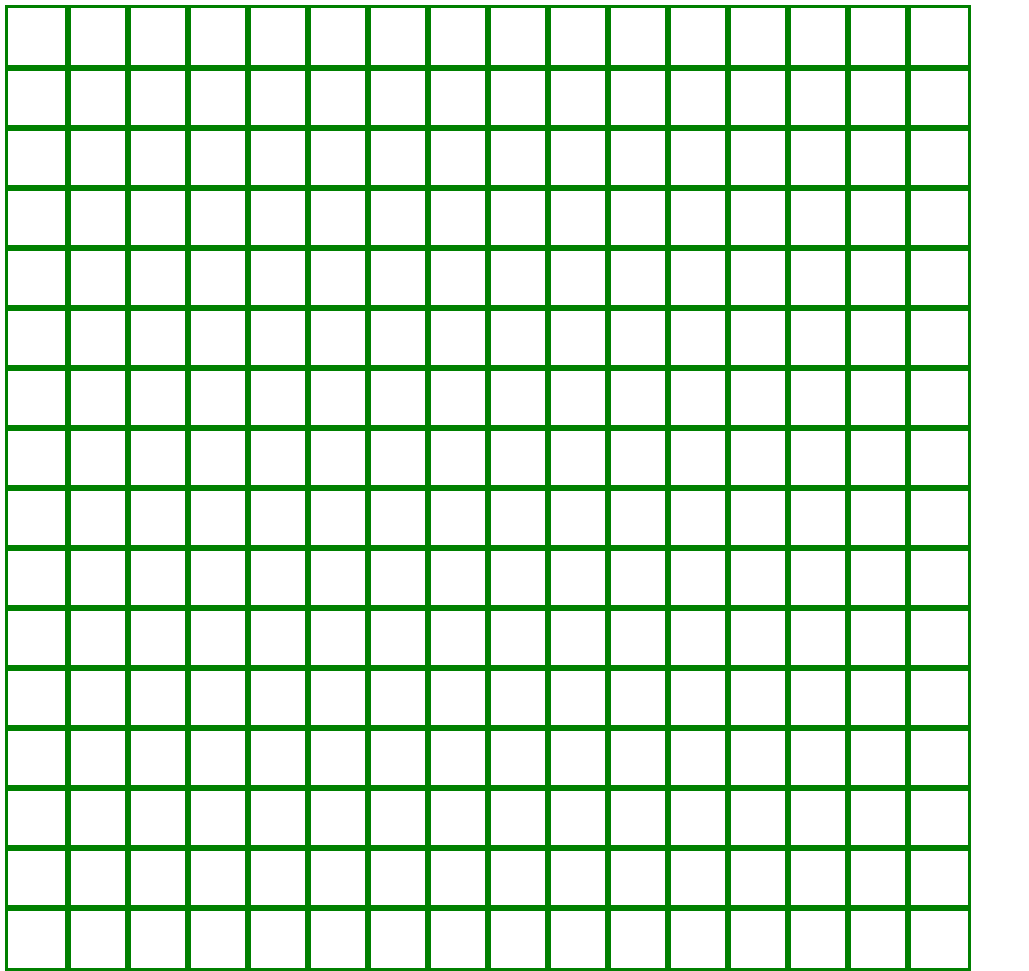
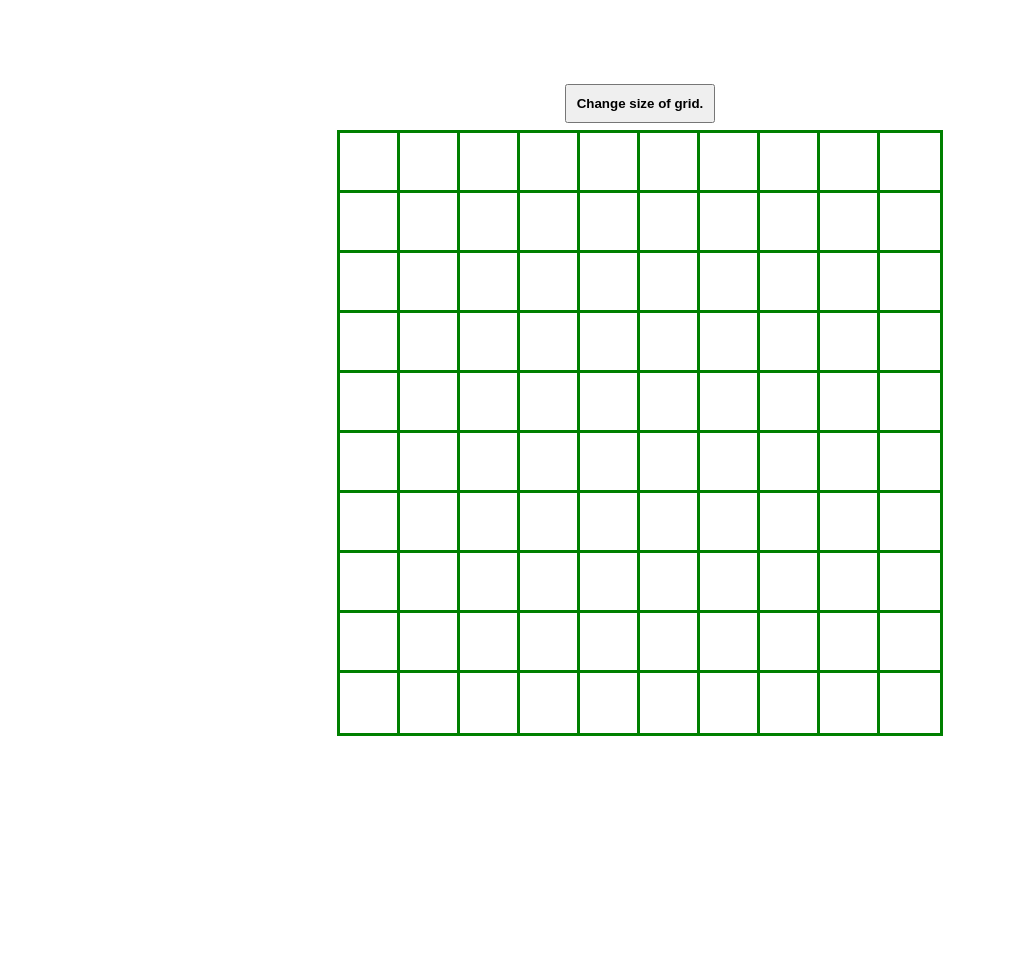
Before and after one commit to arthur-scott/etch-a-sketch, a plain HTML site: page index.html in a window 1280 px wide. Shown: the whole page, without its empty margins (0-1029 px from the left). After the commit the page ends 816 px from the top, so only its background shows below. Drawn offline with Linux system fonts and the light colour scheme.

Commit message:
Complete full etch a sketch w change dim button
Fully implemented the etch a sketch functionality with some simple JS
scripting and flexbox in CSS. Looks pretty nice!

```diff
--- a/index.html
+++ b/index.html
@@ -7,7 +7,10 @@
     <link rel="stylesheet" href="style.css" />
   </head>
   <body>
-    <div class="container"></div>
+      <div class="container-of-container">
+      <button id="regenerate">Change size of grid.</button>
+        <div class="container"></div>
+    </div>
   </body>
   <script src="script.js"></script>
 </html>
--- a/script.js
+++ b/script.js
@@ -1,8 +1,10 @@
 // Script to first generate 16 x 16 divs to go in container
-const gridDim = 16;
-const numberOfElements = gridDim * gridDim;
 const container = document.querySelector('div.container');
+const dim = 10;
+genGrid(dim);
 
+// Generates grid of requested dimension
+function genGrid(gridDim) {
     for (let i = 0; i < gridDim; i++) {
         const column = document.createElement('div');
         column.classList.add('column');
@@ -14,3 +16,26 @@ for (let i = 0; i < gridDim; i++) {
         }
         container.appendChild(column);
     }
+}
+
+// Removes all columns from grid
+function removeGrid() {
+    const columnNodes = document.querySelectorAll('.column'); // ! unsure if this is correct here.
+
+    columnNodes.forEach((column) => {
+        column.remove();
+    });
+}
+
+// Hook up button to regen requested grid size
+const regenButton = document.querySelector('#regenerate');
+
+regenButton.addEventListener('click', () => {
+    const newDim = prompt('Choose new dimension of grid (must be < 100): ');
+
+    if (Number(newDim) === NaN || Number(newDim) > 100) {
+        return;
+    }
+    removeGrid();
+    genGrid(Number(newDim));
+});
--- a/style.css
+++ b/style.css
@@ -1,18 +1,47 @@
+
+.container-of-container {
+    display: flex;
+    flex-direction: column;
+    justify-content: center;
+    align-items: center;
+    gap: 10px;
+    height: 100vh;
+}
+
 .container {
     display: flex;
-    flex-wrap: wrap;
+    box-sizing: border-box;
+    flex-wrap: nowrap;
     margin: 0;
+    min-width: 600px;
+    min-height: 600px;
     padding: 0;
 }
 
-.square {
+#regenerate {
     display: flex;
-    width: 60px;
-    height: 60px;
-    outline: solid green;
+    justify-content: center;
+    padding: 10px;
+    font-weight: bold;
 }
 
 .column {
     display: flex;
     flex-direction: column;
+    flex: 1;
 }
+.square {
+    display: flex;
+    outline: solid green;
+    flex: 1;
+    aspect-ratio: 1 / 1; /* Make each square actually square  NICE!!!*/
+}
+
+.square:hover {
+    background-color: black;
+}
+
+.square:not(:hover) {
+    background-color: white;
+    transition-duration: 5000ms;
+}
```
Lines whose indentation alone changed are shown as unchanged.
